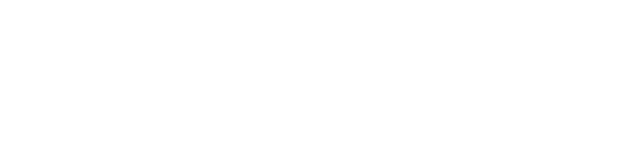
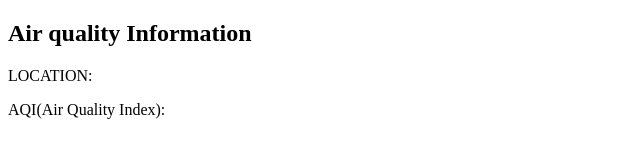
Before and after one commit to prathoseraaj/EnviroCheck, a plain HTML site: page index.html in a window 1280 px wide. Shown: the whole page, without its empty margins (0-640 px from the left). Drawn offline with Linux system fonts and the light colour scheme.

Commit message:
added needed tags in the div container

```diff
--- a/index.html
+++ b/index.html
@@ -4,9 +4,15 @@
     <meta charset="UTF-8">
     <meta name="viewport" content="width=device-width, initial-scale=1.0">
     <title>EnviroCheck</title>
+    <link rel="stylesheet" href="styles.css">
 </head>
 <body>
     <div class="container">
+        <div id="airQuality">
+            <h2>Air quality Information</h2>
+            <p id="location">LOCATION: <span id="locationData"></span> </p>
+            <p id="aqi">AQI(Air Quality Index): <span id="aqiData"></span> </p>
+        </div>
 
     </div>
     <script src="script.js"></script>
```
